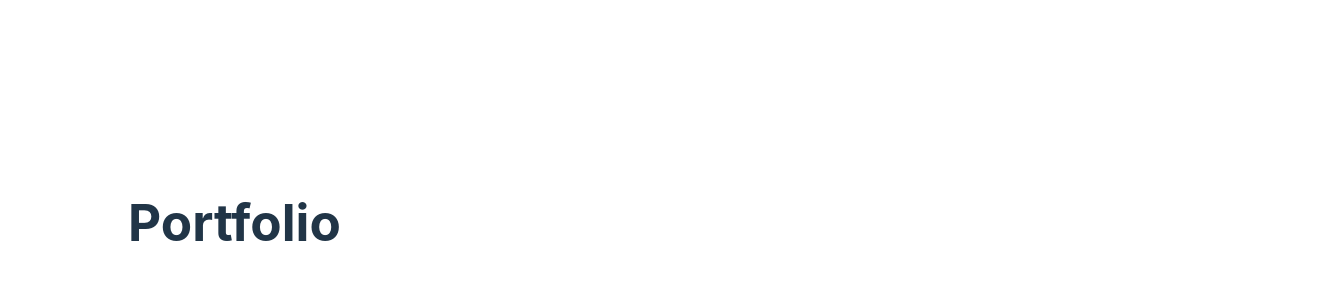
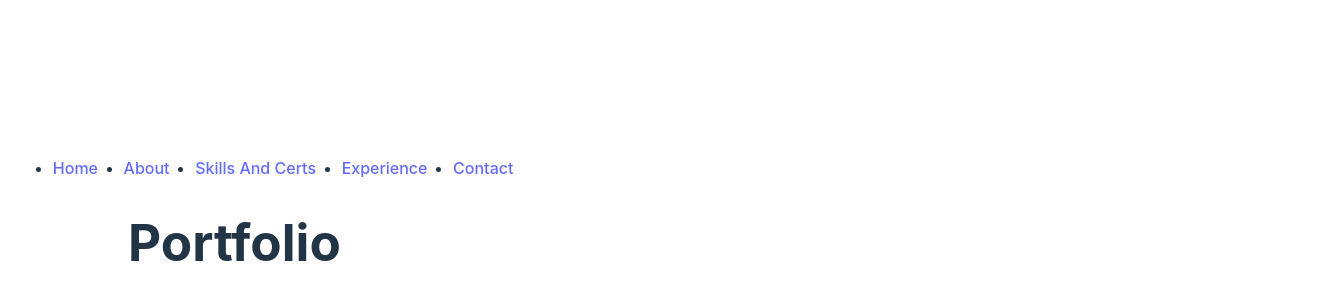
Before and after one commit to Oskred400/vite-portfolio, a React (Vite) app in the folder sid-portfolio/: page / in a window 1280 px wide. Shown: the part 178-478 px from the top of the page, 1320 px wide, since content can reach past the window. Built offline with nearby package versions, Linux system fonts and the light colour scheme.

Commit message:
Adding NavBar component

```diff
--- a/sid-portfolio/src/App.tsx
+++ b/sid-portfolio/src/App.tsx
@@ -1,9 +1,11 @@
 import './App.css'
+import { NavBar } from './components/NavBar/NavBar'
 
 function App() {
 
   return (
     <>
+    <NavBar/>
 
       <h1>Portfolio</h1>
       <title>Sid's Portfolio </title>
--- /dev/null
+++ b/sid-portfolio/src/components/NavBar/NavBar.css
@@ -0,0 +1,9 @@
+.top-nav-links {
+    display: flex;
+    min-width: 100%;
+}
+
+.top-nav-links li {
+    margin-left: 1vw;
+    margin-right: 1vw;
+}
--- /dev/null
+++ b/sid-portfolio/src/components/NavBar/NavBar.tsx
@@ -0,0 +1,24 @@
+import './NavBar.css';
+export const NavBar = () => {
+  return (
+    <>
+      <ul className="top-nav-links">
+        <li>
+          <a href="#Home">Home</a>
+        </li>
+        <li>
+          <a href="#About">About</a>
+        </li>
+        <li>
+          <a href="#SkillsAndCerts">Skills And Certs</a>
+        </li>
+        <li>
+          <a href="#Experience">Experience</a>
+        </li>
+        <li>
+          <a href="#Contact">Contact</a>
+        </li>
+      </ul>
+    </>
+  );
+};
```
